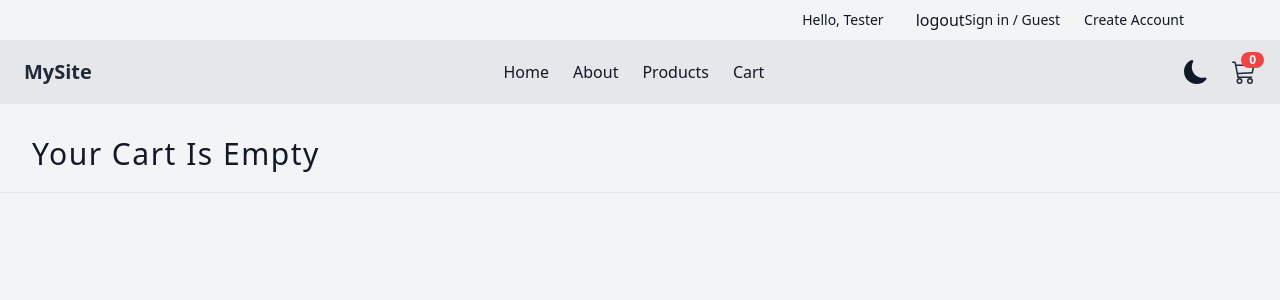
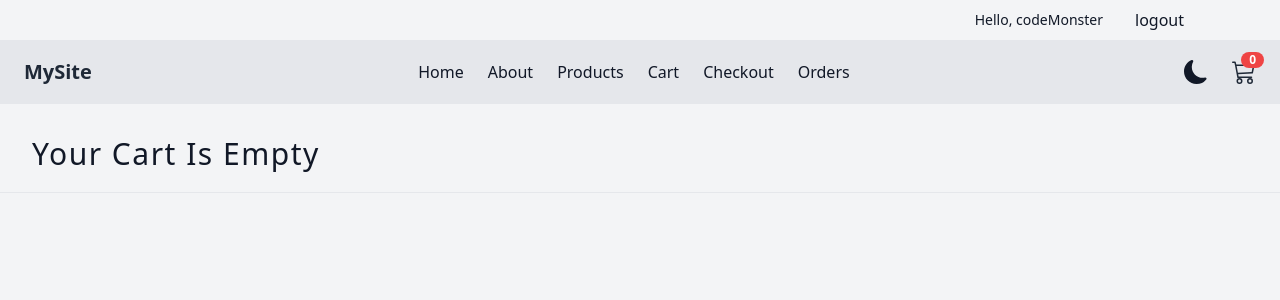
Before and after one commit to tihomirtx88/FurnishedStore, a React (Vite) app: page /cart in a window 1280 px wide. Shown: the top 300 px of the page. Built offline with nearby package versions, Linux system fonts and the light colour scheme.

Commit message:
Implement logout and accessUser functionality

```diff
--- a/src/components/Header.jsx
+++ b/src/components/Header.jsx
@@ -1,25 +1,40 @@
-import { Link } from 'react-router-dom';
+import { useDispatch, useSelector } from "react-redux";
+import { Link, useNavigate } from "react-router-dom";
+import { clearCart } from "./../features/cart/cartSlice";
+import { logoutUser } from "../features/user/userSlice";
 
 const Header = () => {
+  const navigate = useNavigate();
+  const dispatch = useDispatch();
+
+  const user = useSelector((state) => state.userState.user);
+
+  const handleLogout = () => {
+    navigate('/');
+    dispatch(clearCart());
+    dispatch(logoutUser());
+  };
+
   return (
-    <header className='bg-neutral py-2 text-neutral-content'>
-      <div className='align-element flex justify-center sm:justify-end'>
-          <div className='flex gap-x-2 sm:gap-x-8 items-center'>
-            <p className='text-xs sm:text-sm'>Hello, Tester</p>
-            <button
-              className='btn btn-xs btn-outline btn-primary'
-            >
+    <header className="bg-neutral py-2 text-neutral-content">
+      <div className="align-element flex justify-center sm:justify-end">
+        {user ? (
+          <div className="flex gap-x-2 sm:gap-x-8 items-center">
+            <p className="text-xs sm:text-sm">Hello, {user.username}</p>
+            <button className="btn btn-xs btn-outline btn-primary" onClick={handleLogout}>
               logout
             </button>
           </div>
-          <div className='flex gap-x-6 justify-center items-center'>
-            <Link to='/login' className='link link-hover text-xs sm:text-sm'>
+        ) : (
+          <div className="flex gap-x-6 justify-center items-center">
+            <Link to="/login" className="link link-hover text-xs sm:text-sm">
               Sign in / Guest
             </Link>
-            <Link to='/register' className='link link-hover text-xs sm:text-sm'>
+            <Link to="/register" className="link link-hover text-xs sm:text-sm">
               Create Account
             </Link>
           </div>
+        )}
       </div>
     </header>
   );
--- a/src/components/NavLinks.jsx
+++ b/src/components/NavLinks.jsx
@@ -1,3 +1,4 @@
+import { useSelector } from 'react-redux';
 import { NavLink } from 'react-router-dom';
 
 const links = [
@@ -10,12 +11,13 @@ const links = [
 ];
 
 const NavLinks = () => {
+  const user = useSelector((state) => state.userState.user);
+
   return (
     <>
       {links.map((link) => {
         const { id, url, text } = link;
-
-        if ((url === 'checkout' || url === 'orders')) return null;
+        if ((url === 'checkout' || url === 'orders') && !user) return null;
         return (
           <li key={id}>
             <NavLink className='capitalize' to={url}>
--- a/src/features/user/userSlice.js
+++ b/src/features/user/userSlice.js
@@ -1,4 +1,5 @@
 import { createSlice } from "@reduxjs/toolkit";
+import { toast } from "react-toastify";
 
 const defaultState = {
   user: { username: "codeMonster" },
@@ -12,7 +13,9 @@ const userSlice = createSlice({
       console.log("login user");
     },
     logoutUser: (state) => {
-      console.log("logout user");
+      state.user = null;
+      localStorage.removeItem('user');
+      toast.success('Logout user successfuly');
     },
   },
 });
--- a/src/pages/Cart.jsx
+++ b/src/pages/Cart.jsx
@@ -3,13 +3,11 @@ import { CartItemsList, CartTotals, SectionTitle } from "../components";
 import { Link } from "react-router-dom";
 
 const Cart = () => {
-  //Temp
-  const user = null;
+
+  const user = useSelector((state) => state.userState.user);
   const numItemsInCart = useSelector(
     (state) => state.cartState.numItemsInCart
   );
-  console.log(numItemsInCart);
-
 
   if (!numItemsInCart) {
     return <SectionTitle text="Your cart is empty" />;
```
